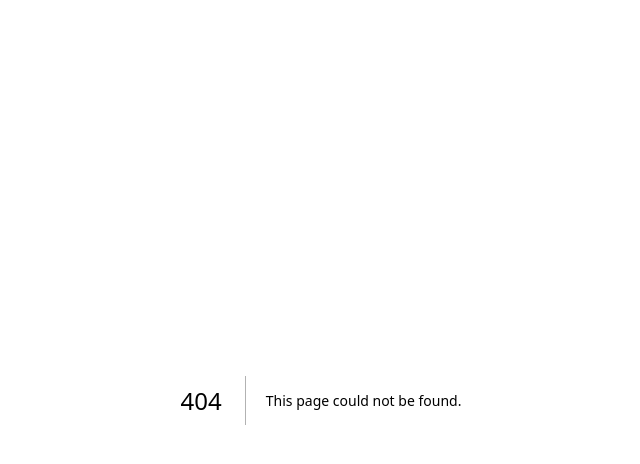
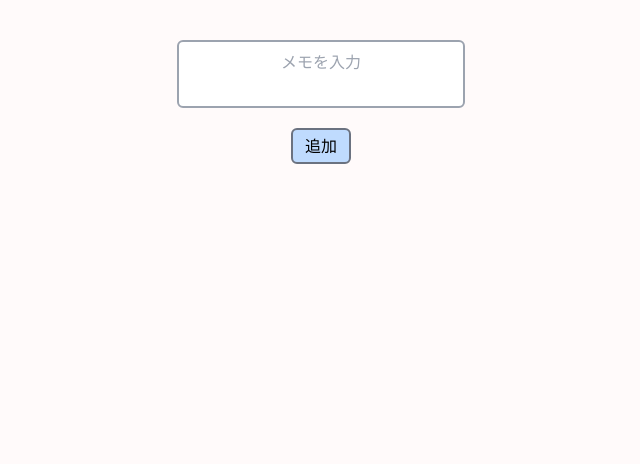
Before and after one commit to sena0514/my-app, a Next.js app: page /addComments in a window 1280 px wide. Before the commit this address had no page. Shown: the top 464 px of the page, without its empty margins (319-959 px from the left). Built offline with nearby package versions, Linux system fonts and the light colour scheme.

Commit message:
コメント機能を実装した

```diff
--- /dev/null
+++ b/app/(main)/addComments/page.tsx
@@ -0,0 +1,54 @@
+"use client";
+
+import { NextPage } from "next";
+import { ChangeEvent, useState } from "react";
+
+const AddComments: NextPage = () => {
+  const [inputText, setInputText] = useState("");
+  const [commentList, setCommentList] = useState<string[]>([]);
+
+  const handleInputComment = (e: ChangeEvent<HTMLTextAreaElement>) => {
+    setInputText(e.target.value);
+  };
+
+  const handleSubmit = () => {
+    if (!inputText.trim()) return;
+    setCommentList((prev) => [...prev, inputText]);
+    setInputText("");
+  };
+
+  return (
+    <div className="mt-10">
+      <div className="max-w-5xl mx-auto px-4 flex flex-col items-center gap-y-5">
+        <textarea
+          value={inputText}
+          onChange={handleInputComment}
+          placeholder="メモを入力"
+          className="resize-none border-2 border-gray-400 rounded-md w-72 py-2 px-2 text-center"
+        ></textarea>
+        <div>
+          <button
+            onClick={handleSubmit}
+            className="border-2 border-gray-500 rounded-md bg-blue-200 py-1 px-3 transition duration-300 hover:bg-blue-400"
+          >
+            追加
+          </button>
+        </div>
+        <div>
+          <ul className="flex flex-col items-center gap-y-3 w-72">
+            {commentList.map((comment, index) => (
+              <li
+                key={index}
+                className="w-full bg-white p-2 shadow-md rounded-md"
+              >
+                {comment}
+              </li>
+            ))}
+          </ul>
+        </div>
+      </div>
+    </div>
+  );
+};
+
+export default AddComments;
--- a/app/page.tsx
+++ b/app/page.tsx
@@ -32,6 +32,12 @@ export default function Home() {
           >
             4.Color Change
           </Link>
+          <Link
+            className="py-3 px-2  text-center rounded-lg border-4 border-gray-500 inline-block bg-gray-200"
+            href="/addComments"
+          >
+            5.Add Comments
+          </Link>
         </div>
       </div>
     </div>
```
